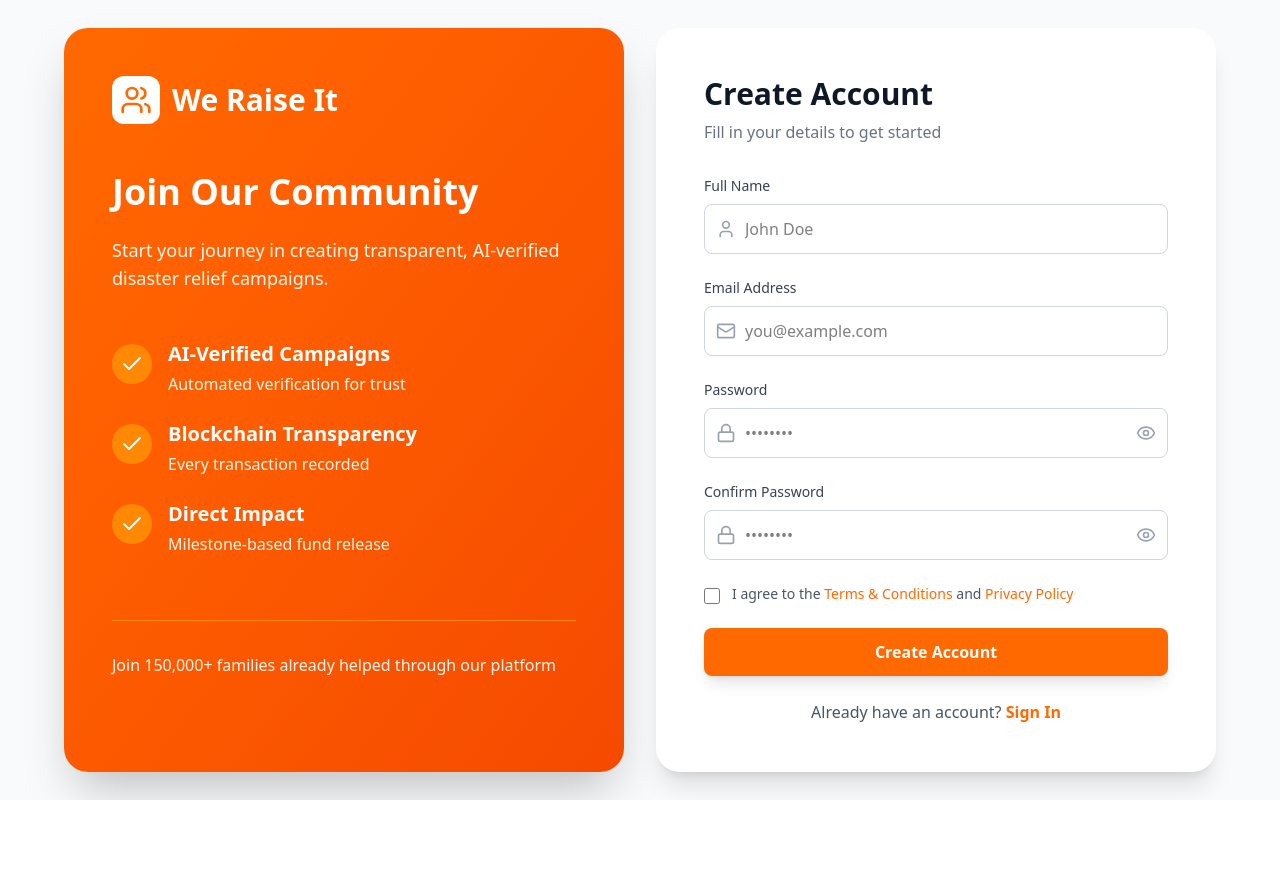
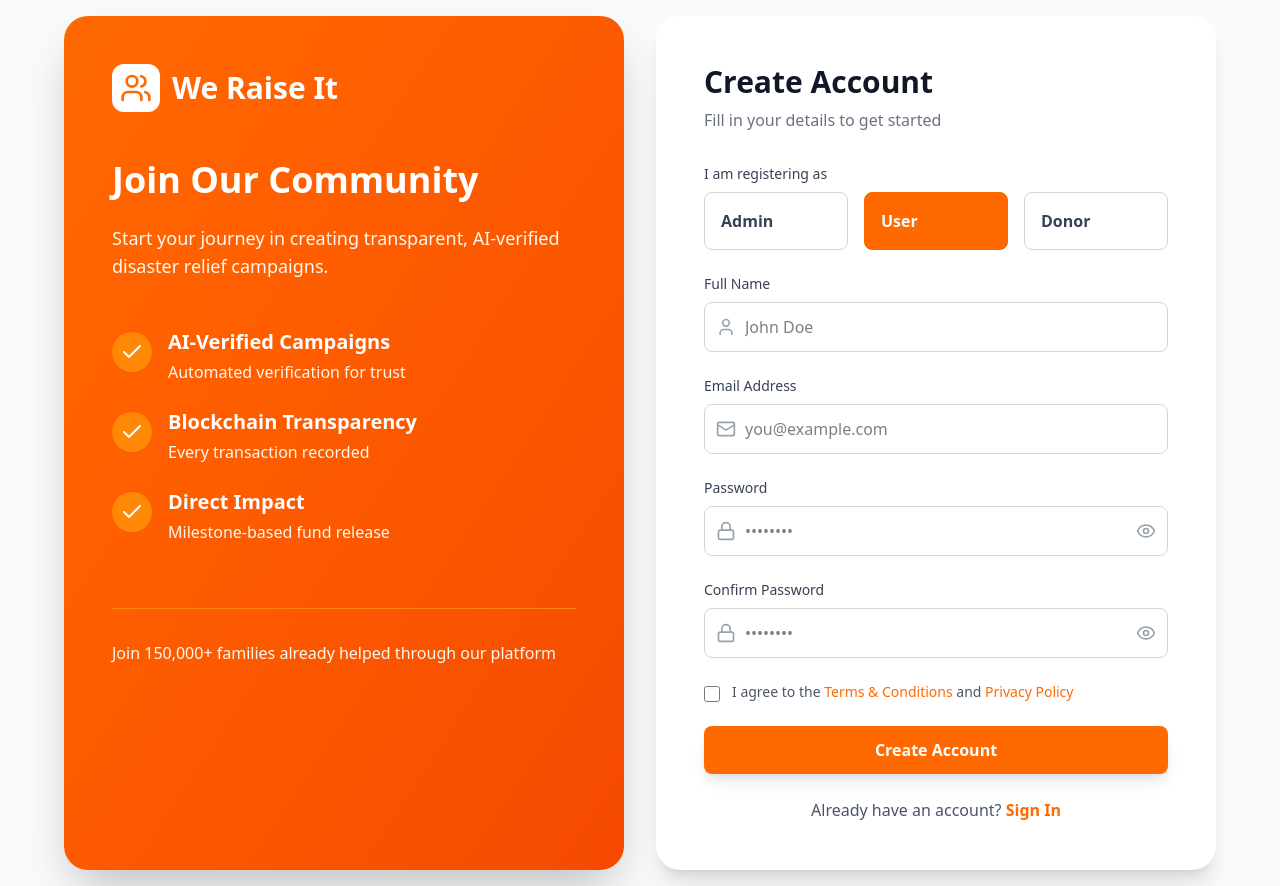
Before and after one commit to roshanlimbu/codefest2025-Team-zeroth, a React app in the folder Team_zeroth/frontend/: page /auth/register in a window 1280 px wide. Before the commit the page ends 800 px from the top, so only its background shows below. Built offline with nearby package versions, Linux system fonts and the light colour scheme; the HTML template or start-up script is replaced by a standard one.

Commit message:
refactor: added redirecting to otp verification page

```diff
--- a/Team_zeroth/frontend/src/components/Signup.jsx
+++ b/Team_zeroth/frontend/src/components/Signup.jsx
@@ -1,55 +1,135 @@
 import { useState } from 'react';
-import { Users, Check, Eye, EyeOff, Mail, Lock, User } from 'lucide-react';
+import { useNavigate } from 'react-router-dom';
+import {
+  Users,
+  Check,
+  Eye,
+  EyeOff,
+  Mail,
+  Lock,
+  User,
+  AlertCircle,
+  Loader2,
+  UserCircle,
+} from 'lucide-react';
 import { registerUser } from '../api/authApi';
+import { OTPVERIFY_ROUTE } from '../constant/routes';
 
 export default function SignupPage() {
+  const navigate = useNavigate();
   const [showPassword, setShowPassword] = useState(false);
   const [showConfirmPassword, setShowConfirmPassword] = useState(false);
   const [agreedToTerms, setAgreedToTerms] = useState(false);
+  const [isLoading, setIsLoading] = useState(false);
+  const [error, setError] = useState('');
+  const [success, setSuccess] = useState('');
+
   const [formData, setFormData] = useState({
     fullName: '',
     email: '',
     password: '',
-    confirmPassword: ''
+    confirmPassword: '',
+    role: 2, // default role: USER
   });
+
+  const [errors, setErrors] = useState({
+    fullName: '',
+    email: '',
+    password: '',
+    confirmPassword: '',
+    role: '',
+    terms: '',
+  });
+
+  const validateForm = () => {
+    const newErrors = {};
+
+    if (!formData.role) {
+      newErrors.role = 'Please select a role';
+    }
+
+    if (!formData.fullName.trim()) {
+      newErrors.fullName = 'Full name is required';
+    } else if (formData.fullName.trim().length < 2) {
+      newErrors.fullName = 'Name must be at least 2 characters';
+    }
+
+    const emailRegex = /^[^\s@]+@[^\s@]+\.[^\s@]+$/;
+    if (!formData.email.trim()) {
+      newErrors.email = 'Email is required';
+    } else if (!emailRegex.test(formData.email)) {
+      newErrors.email = 'Please enter a valid email';
+    }
+
+    if (!formData.password) {
+      newErrors.password = 'Password is required';
+    } else if (formData.password.length < 8) {
+      newErrors.password = 'Password must be at least 8 characters';
+    }
+
+    if (!formData.confirmPassword) {
+      newErrors.confirmPassword = 'Please confirm your password';
+    } else if (formData.password !== formData.confirmPassword) {
+      newErrors.confirmPassword = 'Passwords do not match';
+    }
+
+    if (!agreedToTerms) {
+      newErrors.terms = 'You must agree to the terms and conditions';
+    }
+
+    setErrors(newErrors);
+    return Object.keys(newErrors).length === 0;
+  };
 
   const handleSubmit = async (e) => {
     e.preventDefault();
+    setError('');
+    setSuccess('');
 
-  if (!agreedToTerms) {
-    alert("You must agree to terms & conditions");
-    return;
-  }
+    if (!validateForm()) return;
 
-  if (formData.password !== formData.confirmPassword) {
-    alert("Passwords do not match");
-    return;
-  }
+    setIsLoading(true);
 
     try {
-    const res = await registerUser({
+      const response = await registerUser({
         name: formData.fullName,
         email: formData.email,
-      password: formData.password
+        password: formData.password,
+        role: formData.role,
       });
-    console.log("Register response:", res);
-    alert("OTP sent! Check your email.");
-    // Optionally show OTP input here
+
+      setSuccess('Registration successful! Redirecting to OTP verification...');
+
+      // Reset form
+      setFormData({
+        fullName: '',
+        email: '',
+        password: '',
+        confirmPassword: '',
+        role: 2,
+      });
+      setAgreedToTerms(false);
+
+      // Redirect to OTP verification
+      navigate(OTPVERIFY_ROUTE, { state: { email: formData.email } });
     } catch (err) {
-    console.error(err);
-    alert(err?.response?.data?.error || "Registration failed");
+      setError(err.error || err.message || 'Registration failed. Please try again.');
+    } finally {
+      setIsLoading(false);
     }
   };
 
-
   const handleChange = (field, value) => {
-    setFormData(prev => ({ ...prev, [field]: value }));
+    setFormData((prev) => ({ ...prev, [field]: value }));
+    if (errors[field]) {
+      setErrors((prev) => ({ ...prev, [field]: '' }));
+    }
   };
 
   return (
     <div className="min-h-screen bg-gray-50 flex items-center justify-center p-4">
       <div className="max-w-6xl w-full grid md:grid-cols-2 gap-8">
-        {/* Left Panel - Orange */}
+        {/* Left Panel */}
         <div className="bg-gradient-to-br from-orange-500 to-orange-600 rounded-3xl p-12 text-white shadow-2xl">
           <div className="flex items-center gap-3 mb-12">
             <div className="bg-white rounded-xl p-2">
@@ -59,7 +139,6 @@ const handleSubmit = async (e) => {
           </div>
 
           <h2 className="text-4xl font-bold mb-6">Join Our Community</h2>
-
           <p className="text-lg mb-12 text-orange-50">
             Start your journey in creating transparent, AI-verified disaster relief campaigns.
           </p>
@@ -110,7 +189,52 @@ const handleSubmit = async (e) => {
             <p className="text-gray-500">Fill in your details to get started</p>
           </div>
 
-          <div className="space-y-6">
+          {success && (
+            <div className="mb-6 p-4 bg-green-50 border border-green-200 rounded-lg flex items-start gap-3">
+              <Check className="w-5 h-5 text-green-600 mt-0.5 flex-shrink-0" />
+              <p className="text-sm text-green-800">{success}</p>
+            </div>
+          )}
+
+          {error && (
+            <div className="mb-6 p-4 bg-red-50 border border-red-200 rounded-lg flex items-start gap-3">
+              <AlertCircle className="w-5 h-5 text-red-600 mt-0.5 flex-shrink-0" />
+              <p className="text-sm text-red-800">{error}</p>
+            </div>
+          )}
+
+          <form className="space-y-6" onSubmit={handleSubmit}>
+            {/* Role Selection */}
+            <div>
+              <label className="block text-sm font-medium text-gray-700 mb-2">
+                I am registering as
+              </label>
+              <div className="flex gap-4 mb-2">
+                {[
+                  { id: 1, label: 'Admin' },
+                  { id: 2, label: 'User' },
+                  { id: 3, label: 'Donor' },
+                ].map((roleOption) => (
+                  <button
+                    key={roleOption.id}
+                    type="button"
+                    onClick={() => handleChange('role', roleOption.id)}
+                    className={`flex-1 p-4 rounded-lg border text-left transition ${
+                      formData.role === roleOption.id
+                        ? 'bg-orange-500 text-white border-orange-500'
+                        : 'bg-white text-gray-700 border-gray-300 hover:border-orange-500 hover:bg-orange-50'
+                    }`}
+                  >
+                    <h4 className="font-semibold">{roleOption.label}</h4>
+                  </button>
+                ))}
+              </div>
+              {errors.role && (
+                <p className="text-sm text-red-600">{errors.role}</p>
+              )}
+            </div>
+
+            {/* Full Name */}
             <div>
               <label className="block text-sm font-medium text-gray-700 mb-2">
                 Full Name
@@ -122,11 +246,17 @@ const handleSubmit = async (e) => {
                   placeholder="John Doe"
                   value={formData.fullName}
                   onChange={(e) => handleChange('fullName', e.target.value)}
-                  className="w-full pl-10 pr-4 py-3 border border-gray-300 rounded-lg focus:ring-2 focus:ring-orange-500 focus:border-transparent outline-none transition"
+                  className={`w-full pl-10 pr-4 py-3 border rounded-lg focus:ring-2 focus:ring-orange-500 focus:border-transparent outline-none transition ${
+                    errors.fullName ? 'border-red-300' : 'border-gray-300'
+                  }`}
                 />
               </div>
+              {errors.fullName && (
+                <p className="mt-1 text-sm text-red-600">{errors.fullName}</p>
+              )}
             </div>
 
+            {/* Email */}
             <div>
               <label className="block text-sm font-medium text-gray-700 mb-2">
                 Email Address
@@ -138,11 +268,17 @@ const handleSubmit = async (e) => {
                   placeholder="you@example.com"
                   value={formData.email}
                   onChange={(e) => handleChange('email', e.target.value)}
-                  className="w-full pl-10 pr-4 py-3 border border-gray-300 rounded-lg focus:ring-2 focus:ring-orange-500 focus:border-transparent outline-none transition"
+                  className={`w-full pl-10 pr-4 py-3 border rounded-lg focus:ring-2 focus:ring-orange-500 focus:border-transparent outline-none transition ${
+                    errors.email ? 'border-red-300' : 'border-gray-300'
+                  }`}
                 />
               </div>
+              {errors.email && (
+                <p className="mt-1 text-sm text-red-600">{errors.email}</p>
+              )}
             </div>
 
+            {/* Password */}
             <div>
               <label className="block text-sm font-medium text-gray-700 mb-2">
                 Password
@@ -150,11 +286,13 @@ const handleSubmit = async (e) => {
               <div className="relative">
                 <Lock className="absolute left-3 top-1/2 -translate-y-1/2 w-5 h-5 text-gray-400" />
                 <input
-                  type={showPassword ? "text" : "password"}
+                  type={showPassword ? 'text' : 'password'}
                   placeholder="••••••••"
                   value={formData.password}
                   onChange={(e) => handleChange('password', e.target.value)}
-                  className="w-full pl-10 pr-12 py-3 border border-gray-300 rounded-lg focus:ring-2 focus:ring-orange-500 focus:border-transparent outline-none transition"
+                  className={`w-full pl-10 pr-12 py-3 border rounded-lg focus:ring-2 focus:ring-orange-500 focus:border-transparent outline-none transition ${
+                    errors.password ? 'border-red-300' : 'border-gray-300'
+                  }`}
                 />
                 <button
                   type="button"
@@ -164,8 +302,12 @@ const handleSubmit = async (e) => {
                   {showPassword ? <EyeOff className="w-5 h-5" /> : <Eye className="w-5 h-5" />}
                 </button>
               </div>
+              {errors.password && (
+                <p className="mt-1 text-sm text-red-600">{errors.password}</p>
+              )}
             </div>
 
+            {/* Confirm Password */}
             <div>
               <label className="block text-sm font-medium text-gray-700 mb-2">
                 Confirm Password
@@ -173,11 +315,13 @@ const handleSubmit = async (e) => {
               <div className="relative">
                 <Lock className="absolute left-3 top-1/2 -translate-y-1/2 w-5 h-5 text-gray-400" />
                 <input
-                  type={showConfirmPassword ? "text" : "password"}
+                  type={showConfirmPassword ? 'text' : 'password'}
                   placeholder="••••••••"
                   value={formData.confirmPassword}
                   onChange={(e) => handleChange('confirmPassword', e.target.value)}
-                  className="w-full pl-10 pr-12 py-3 border border-gray-300 rounded-lg focus:ring-2 focus:ring-orange-500 focus:border-transparent outline-none transition"
+                  className={`w-full pl-10 pr-12 py-3 border rounded-lg focus:ring-2 focus:ring-orange-500 focus:border-transparent outline-none transition ${
+                    errors.confirmPassword ? 'border-red-300' : 'border-gray-300'
+                  }`}
                 />
                 <button
                   type="button"
@@ -187,14 +331,24 @@ const handleSubmit = async (e) => {
                   {showConfirmPassword ? <EyeOff className="w-5 h-5" /> : <Eye className="w-5 h-5" />}
                 </button>
               </div>
+              {errors.confirmPassword && (
+                <p className="mt-1 text-sm text-red-600">{errors.confirmPassword}</p>
+              )}
             </div>
 
+            {/* Terms & Conditions */}
+            <div>
               <div className="flex items-start gap-3">
                 <input
                   type="checkbox"
                   id="terms"
                   checked={agreedToTerms}
-                onChange={(e) => setAgreedToTerms(e.target.checked)}
+                  onChange={(e) => {
+                    setAgreedToTerms(e.target.checked);
+                    if (errors.terms) {
+                      setErrors((prev) => ({ ...prev, terms: '' }));
+                    }
+                  }}
                   className="mt-1 w-4 h-4 text-orange-500 border-gray-300 rounded focus:ring-orange-500"
                 />
                 <label htmlFor="terms" className="text-sm text-gray-600">
@@ -208,12 +362,25 @@ const handleSubmit = async (e) => {
                   </a>
                 </label>
               </div>
+              {errors.terms && (
+                <p className="mt-1 text-sm text-red-600">{errors.terms}</p>
+              )}
+            </div>
 
+            {/* Submit Button */}
             <button
-              onClick={handleSubmit}
-              className="w-full bg-orange-500 hover:bg-orange-600 text-white font-semibold py-3 rounded-lg transition shadow-lg hover:shadow-xl"
+              type="submit"
+              disabled={isLoading}
+              className="w-full bg-orange-500 hover:bg-orange-600 disabled:bg-orange-300 disabled:cursor-not-allowed text-white font-semibold py-3 rounded-lg transition shadow-lg hover:shadow-xl flex items-center justify-center gap-2"
             >
-              Create Account
+              {isLoading ? (
+                <>
+                  <Loader2 className="w-5 h-5 animate-spin" />
+                  Creating Account...
+                </>
+              ) : (
+                'Create Account'
+              )}
             </button>
 
             <p className="text-center text-gray-600">
@@ -222,7 +389,7 @@ const handleSubmit = async (e) => {
                 Sign In
               </a>
             </p>
-          </div>
+          </form>
         </div>
       </div>
     </div>
```
Lines whose indentation alone changed are shown as unchanged.
